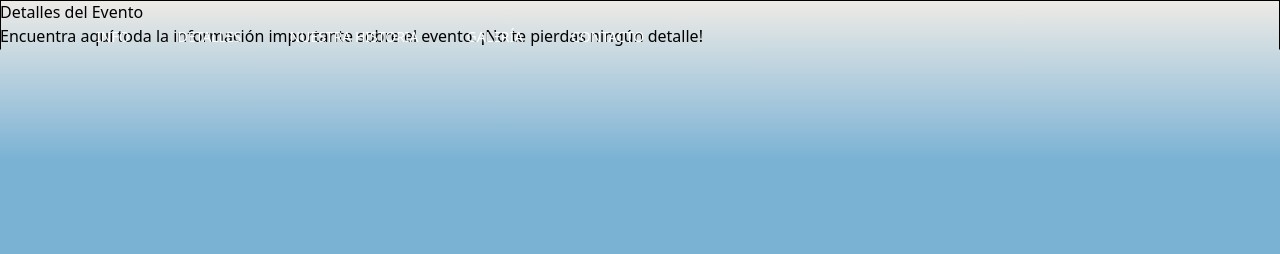
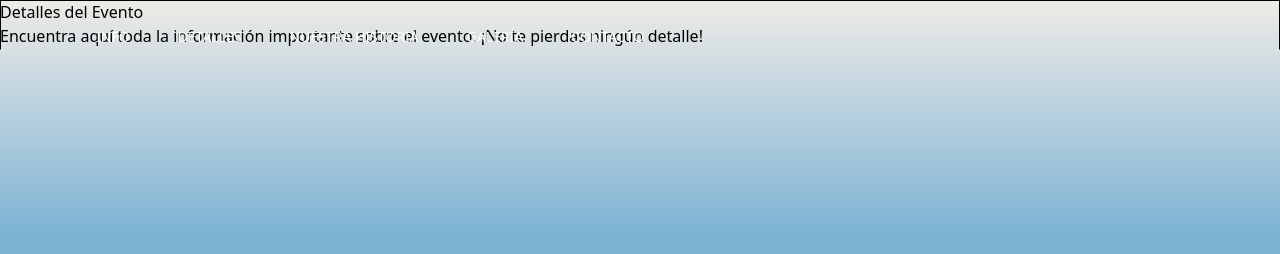
Before and after one commit to Chocapics75/boda-Nuria-y-Rober, an Astro site: page /details in a window 1280 px wide. Built offline with nearby package versions, Linux system fonts and the light colour scheme; Astro itself is replaced by a stand-in of ours; a web font is replaced by a local one; what @midudev/tailwind-animations would draw is missing.

Commit message:
fix: eliminar icono de Apple Touch y ajustar estilos de fondo en el Layout

```diff
--- a/src/layouts/Layout.astro
+++ b/src/layouts/Layout.astro
@@ -14,8 +14,7 @@ import Footer from '../components/Footer.astro'
 		<meta charset="UTF-8" />
 		<meta name="viewport" content="width=device-width, initial-scale=1.0" />
 		<link rel="preload" as="image" href={preloadImg} />
-		 <link rel="icon" type="image/png" href="/favicon.png" />
-		<link rel="apple-touch-icon" href="/apple-touch-icon.png" />
+		<link rel="icon" type="image/png" href="/favicon.png" />
 		<title>{title}</title>
 		<meta name="description" content="Boda de Nuria y Rober. Te esperamos el 25 de abril de 2026 en Finca la Espiga. Un día para disfrutar con amigos y familiares, y crear recuerdos juntos." />
 		<meta property="og:title" content="Boda Nuria y Rober" />
@@ -30,7 +29,7 @@ import Footer from '../components/Footer.astro'
     	<meta name="twitter:image" content="/images/hero.webp" />
     	<meta name="twitter:url" content="https://boda-nuria-y-rober.vercel.app/" />
 	</head>
-	<body class="bg-linear-to-b from-[#EEEBE6] to-20% to-[#7AB2D4] min-h-screen pb-32">
+	<body class="bg-linear-to-b from-[#EEEBE6] lg:to-30% to-[#7AB2D4] min-h-screen pb-32">
 		<Header />
 		<slot />
 		<Footer />
```
